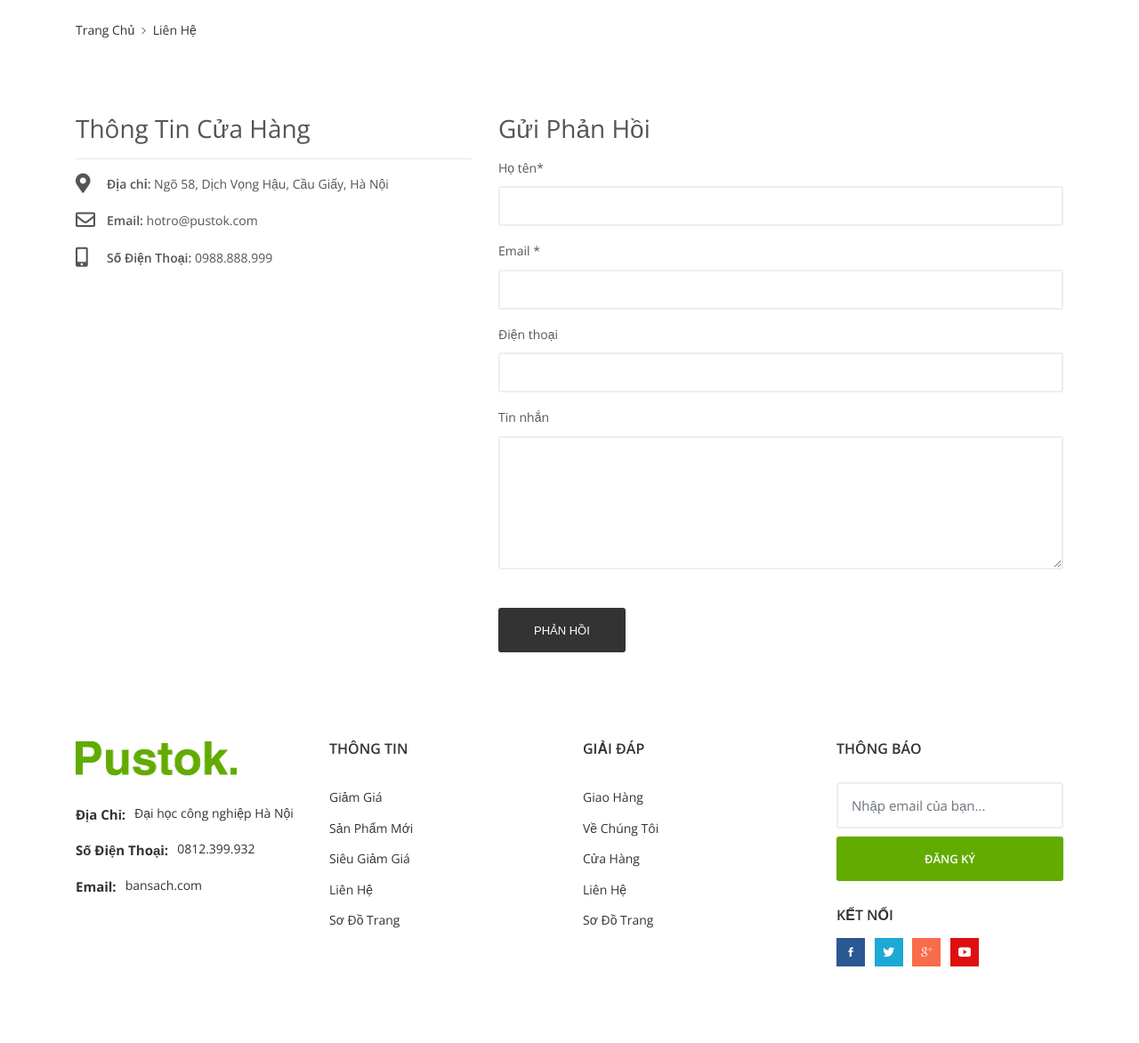
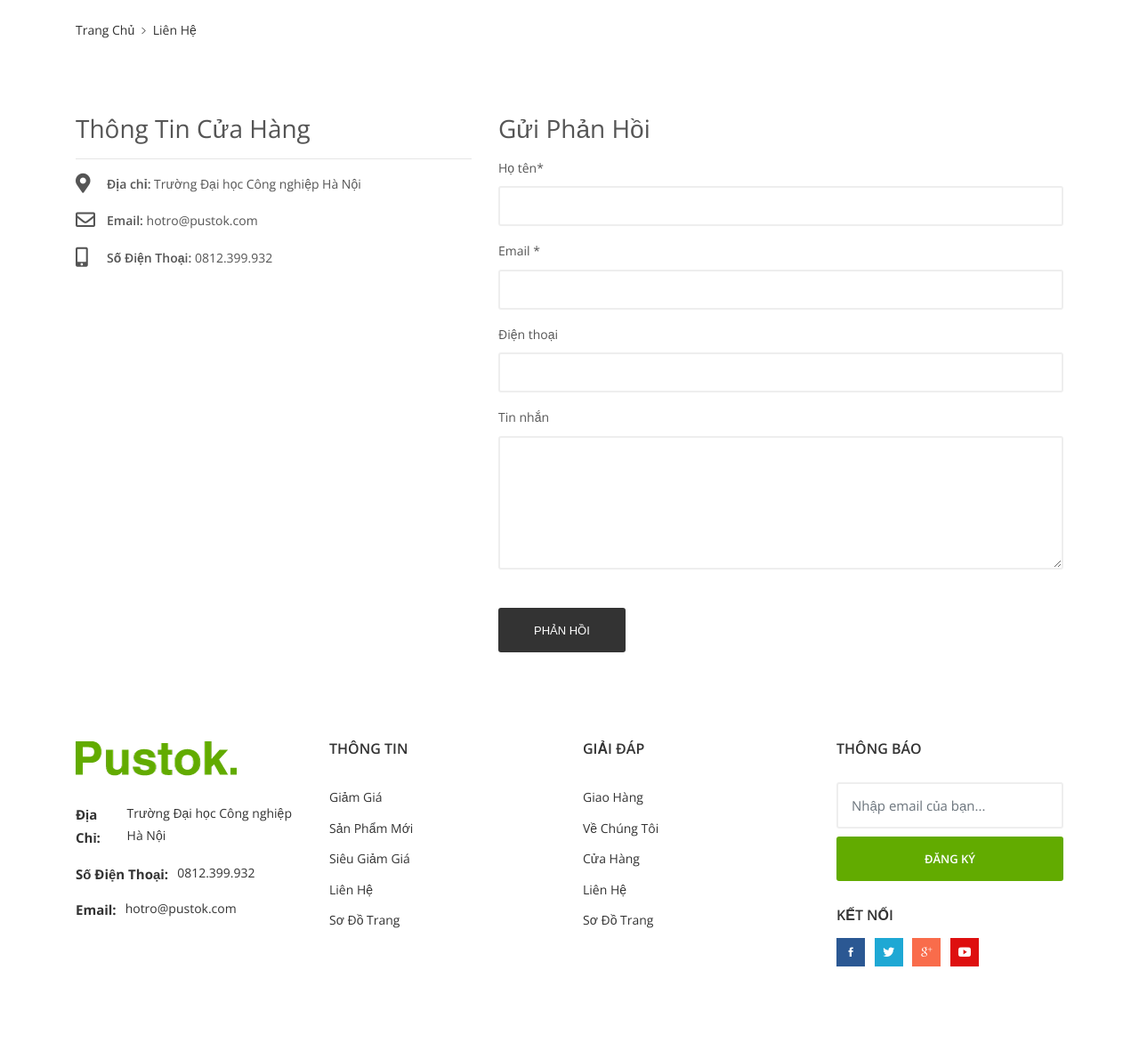
Before and after one commit to CHLong678/BTL_PHP, a PHP site: page /webbansach/lien-he.php in a window 1280 px wide. Shown: the part 167-1339 px from the top of the page at 89% size. Run offline with PHP 8.4, Linux system fonts and the light colour scheme; data comes from the database, SQL or seed files in the repository; some web fonts are replaced.

Commit message:
completed

```diff
--- a/layouts/footer.php
+++ b/layouts/footer.php
@@ -7,9 +7,10 @@
                         <img src="image/logo--footer.png" alt="">
                     </div>
                     <div class="footer-contact">
-                        <p><span class="label">Địa Chỉ:</span><span class="text">Đại học công nghiệp Hà Nội</span></p>
+                        <p><span class="label">Địa Chỉ:</span><span class="text">Trường Đại học Công nghiệp Hà
+                                Nội</span></p>
                         <p><span class="label">Số Điện Thoại:</span><span class="text">0812.399.932</span></p>
-                        <p><span class="label">Email:</span><span class="text">bansach.com</span></p>
+                        <p><span class="label">Email:</span><span class="text">hotro@pustok.com</span></p>
                     </div>
                 </div>
             </div>
--- a/lien-he.php
+++ b/lien-he.php
@@ -29,7 +29,7 @@
                                 <i class="fas fa-map-marker-alt"></i>
                             </div>
                             <div class="contact-info-text">
-                                <p><span>Địa chỉ:</span> Ngõ 58, Dịch Vọng Hậu, Cầu Giấy, Hà Nội</p>
+                                <p><span>Địa chỉ:</span> Trường Đại học Công nghiệp Hà Nội</p>
                             </div>
                         </div>
                         <div class="address">
@@ -45,7 +45,7 @@
                                 <i class="fas fa-mobile-alt"></i>
                             </div>
                             <div class="contact-info-text">
-                                <p><span>Số Điện Thoại:</span> 0988.888.999 </p>
+                                <p><span>Số Điện Thoại:</span> 0812.399.932 </p>
                             </div>
                         </div>
                     </div>
```
